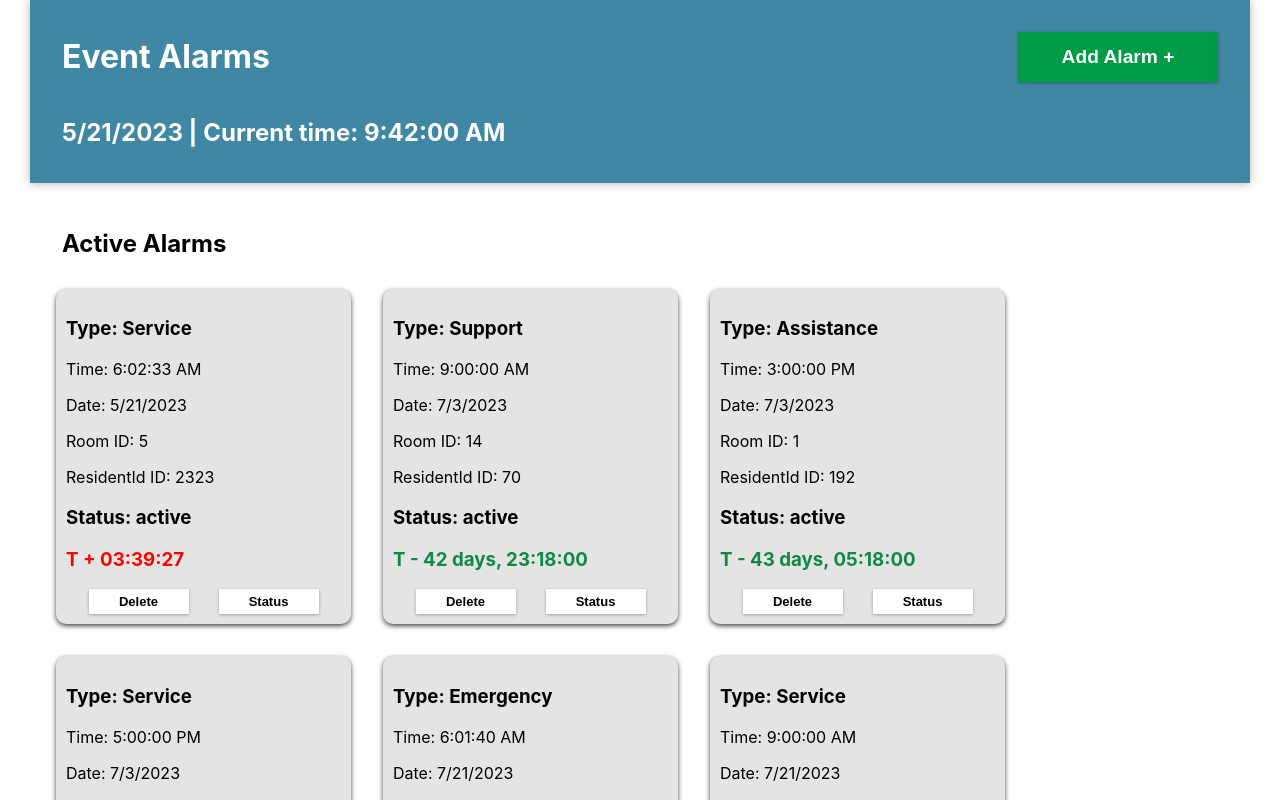
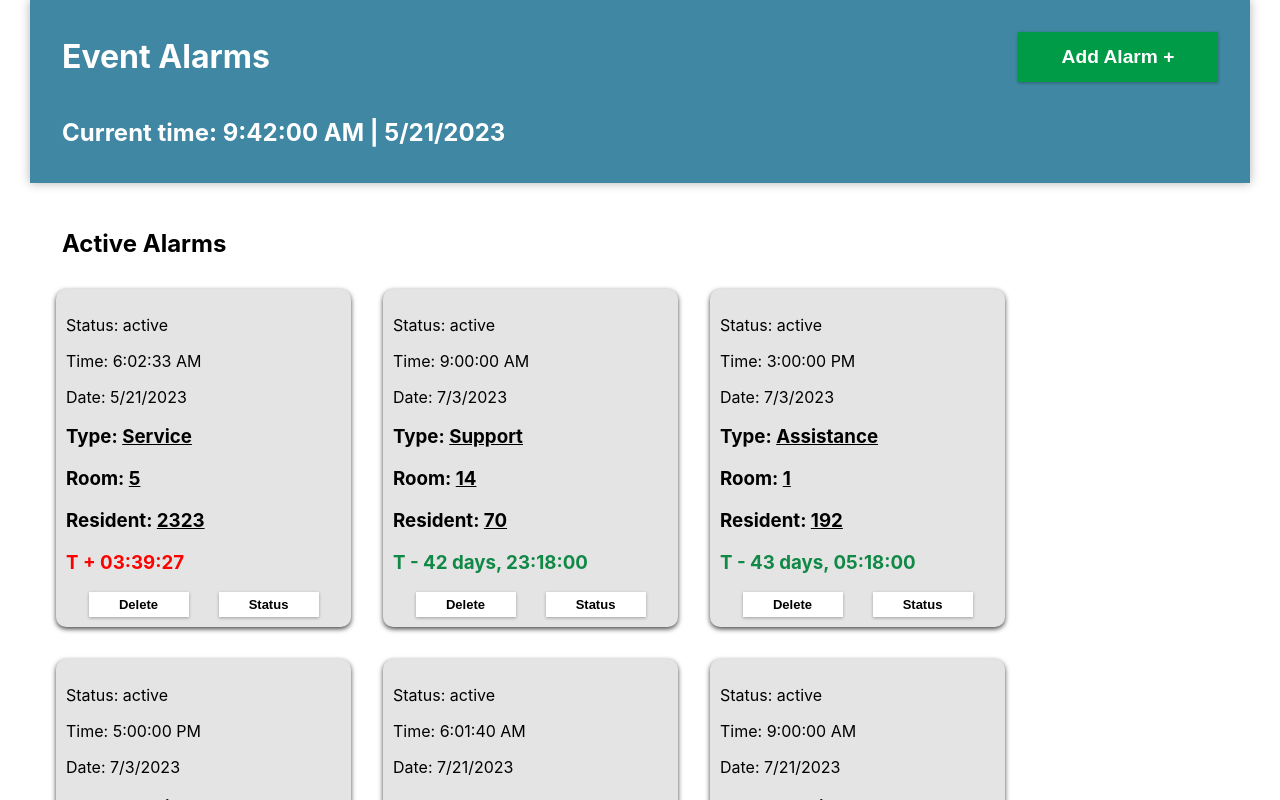
Before and after one commit to vjohndo/event-alarms, a React (Create React App) app in the folder ui/: page / in a window 1280 px wide. Shown: the top 800 px of the page. Built offline with nearby package versions, Linux system fonts and the light colour scheme.

Commit message:
[FIX] improved information UX

```diff
--- a/ui/src/App.css
+++ b/ui/src/App.css
@@ -158,3 +158,7 @@ input {
   height: 25px;
   font-size: medium;
 }
+
+.underline {
+  text-decoration: underline;
+}
--- a/ui/src/components/Alarms/Alarm.jsx
+++ b/ui/src/components/Alarms/Alarm.jsx
@@ -51,12 +51,13 @@ const Alarm = (props) => {
 
   return (
     <div className={isActive ? "alarm" : "alarm inactive-alarm"}>
-      <h3 className={isActive ? "active-status" : "inactive-status"}>Type: {alarm.type}</h3>
+
+      <p>Status: {alarm.status}</p>
       <p>Time: {new Date(alarm.datetime * 1000).toLocaleTimeString()} </p>
       <p>Date: {new Date(alarm.datetime * 1000).toLocaleDateString()}</p>
-      <p>Room ID: {alarm.roomId}</p>
-      <p>ResidentId ID: {alarm.residentId}</p>
-      <h3 className={isActive ? "active-status" : "inactive-status"}>Status: {alarm.status}</h3>
+      <h3>Type: <span className="underline">{alarm.type}</span></h3>
+      <h3>Room: <span className="underline">{alarm.roomId}</span></h3>
+      <h3>Resident: <span className="underline">{alarm.residentId}</span></h3>
       <h3 className={isExpired ? "expired-countdown" : "countdown"}>T {calculateTimeDiff(alarm.datetime * 1000, time.getTime())}</h3>
       <div className="alarm-button-wrapper">
         <button className="alarm-button" onClick={handleDelete}>Delete</button>
--- a/ui/src/components/Header.jsx
+++ b/ui/src/components/Header.jsx
@@ -8,7 +8,7 @@ const Header = ({ time, addAlarm }) => {
         <Portal addAlarm={addAlarm} />
       </div>
       <div>
-        <h2>{time.toLocaleDateString()} | Current time: {time.toLocaleTimeString()}</h2>
+        <h2>Current time: {time.toLocaleTimeString()} | {time.toLocaleDateString()}</h2>
       </div>
     </header>
   )
```
